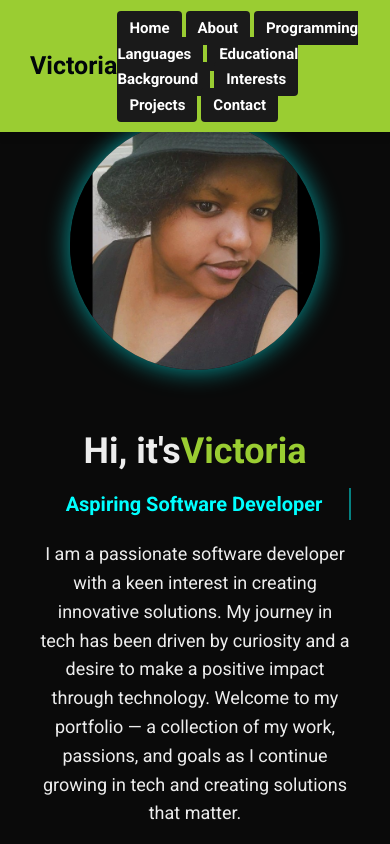
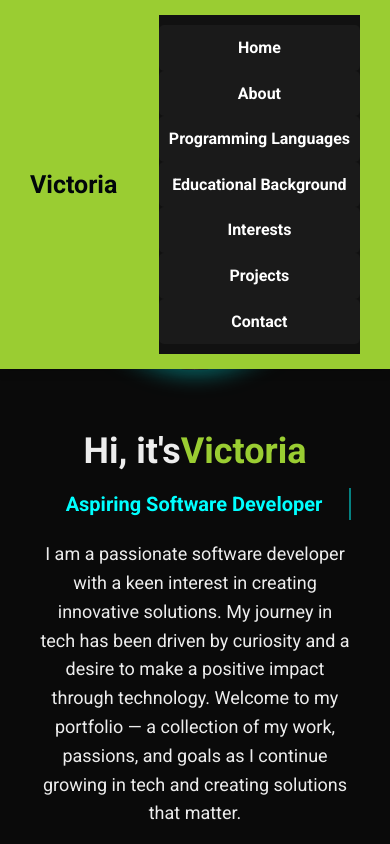
Before and after one commit to itsvickiey/Victorias-Portfolio, a plain HTML site: page index.html in a window 390 px wide. Shown: the top 844 px of the page. Drawn offline with Linux system fonts and the light colour scheme.

Commit message:
Fix mobile

```diff
--- a/styles.css
+++ b/styles.css
@@ -558,3 +558,22 @@ section {
     font-size: 16px;
   }
 }
+@media (max-width: 768px) {
+  .navbar {
+    flex-direction: column;
+    align-items: center;
+    gap: 10px;
+    background-color: #111; /* optional: make it readable */
+    padding: 10px 0;
+  }
+
+  .navbar a {
+    display: block;
+    width: 100%;
+    text-align: center;
+    padding: 10px;
+    font-size: 16px;
+    background-color: #1a1a1a;
+    border-radius: 5px;
+  }
+}
```
